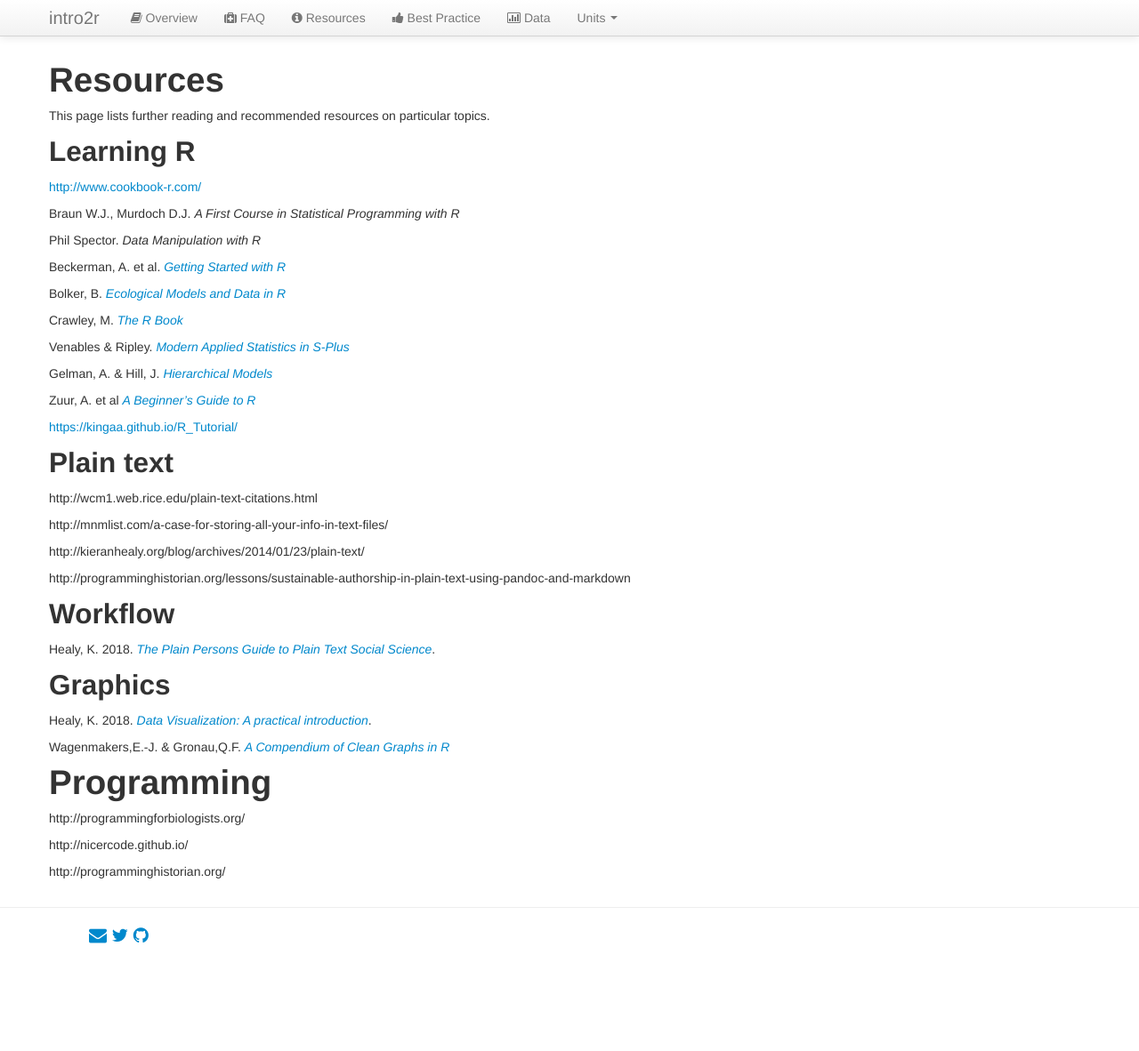
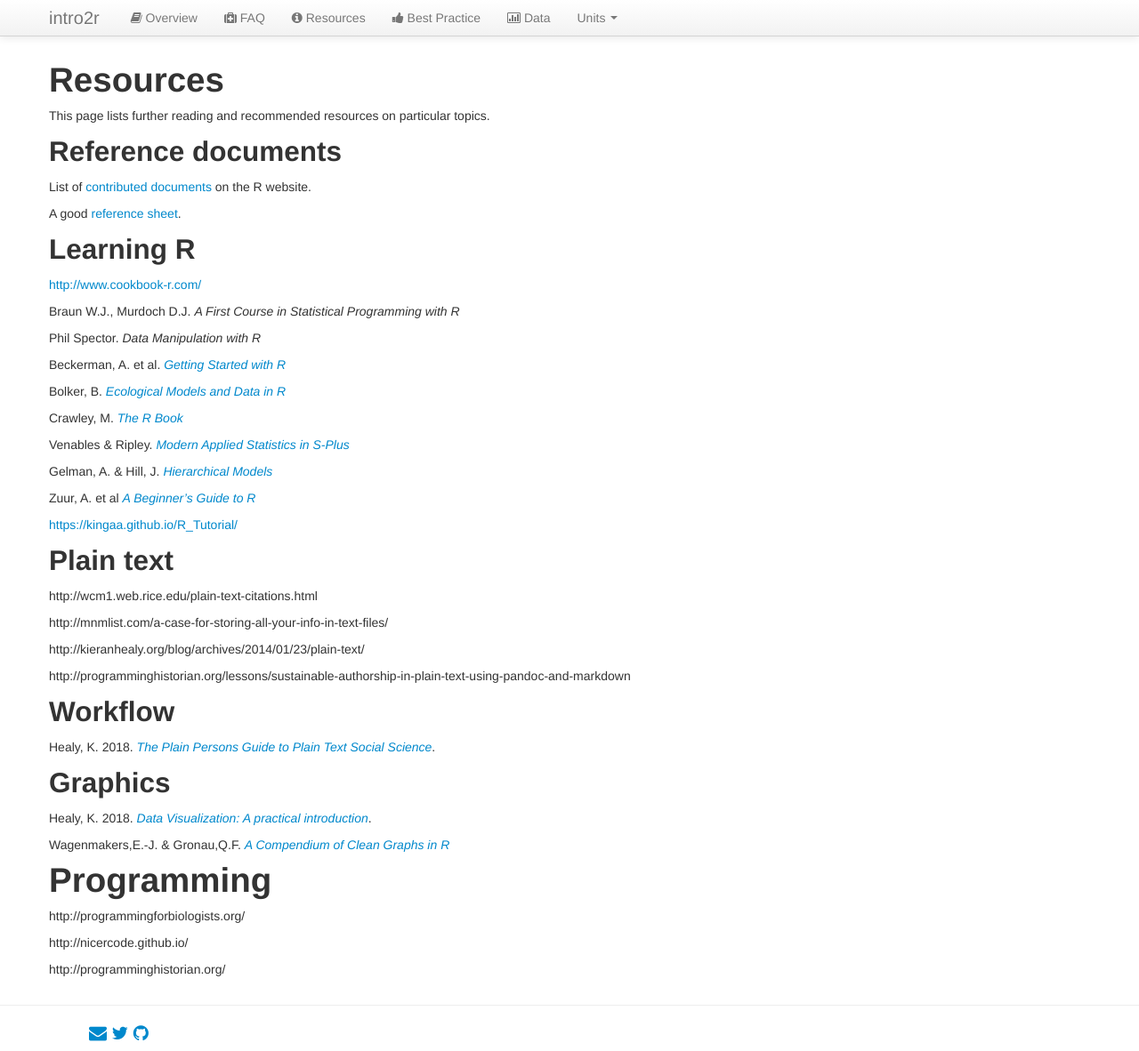
Before and after one commit to intro2r/intro2r, a Jekyll site: the page built from resources/index.md, in a window 1280 px wide and 1182 px high. Shown: the whole window at 89% size. Built offline with Jekyll 4.4.1, drawn with Linux system fonts in a browser that asks for light colours.

Commit message:
Update index.md

```diff
--- a/resources/index.md
+++ b/resources/index.md
@@ -6,6 +6,13 @@ title: Resources
 # Resources
 
 This page lists further reading and recommended resources on particular topics.
+
+## Reference documents
+
+List of [contributed documents](https://cran.r-project.org/other-docs.html) on the R website.
+
+A good [reference sheet](https://cran.r-project.org/doc/contrib/Short-refcard.pdf).
+
 
 ## Learning R
 
```
